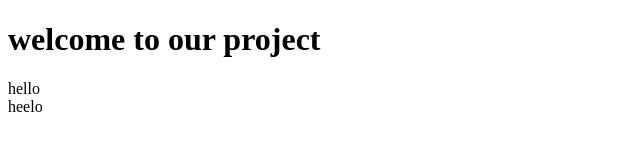
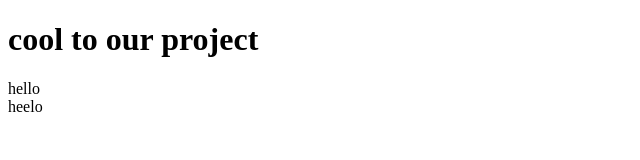
Before and after one commit to gops26/tutorial, a plain HTML site: page index.html in a window 1280 px wide. Shown: the whole page, without its empty margins (0-640 px from the left). Drawn offline with Linux system fonts and the light colour scheme.

Commit message:
changed h1 tag to cool

```diff
--- a/index.html
+++ b/index.html
@@ -6,7 +6,7 @@
     <title>Document</title>
 </head>
 <body>
-    <h1>welcome to our project</h1>
+    <h1>cool to our project</h1>
     <div class="container">hello </div>
     <div class="container">heelo</div>
 </body>
```
